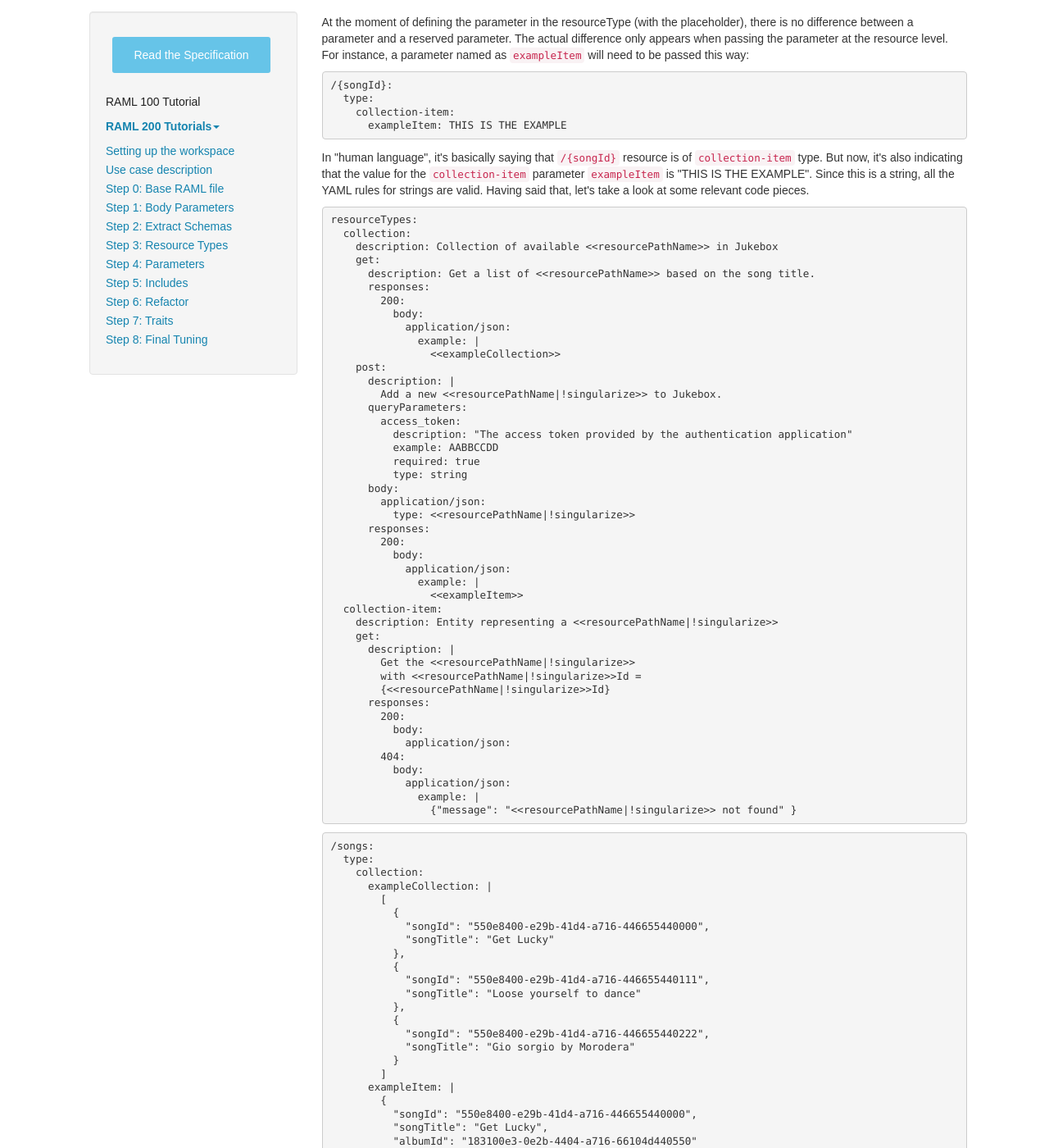
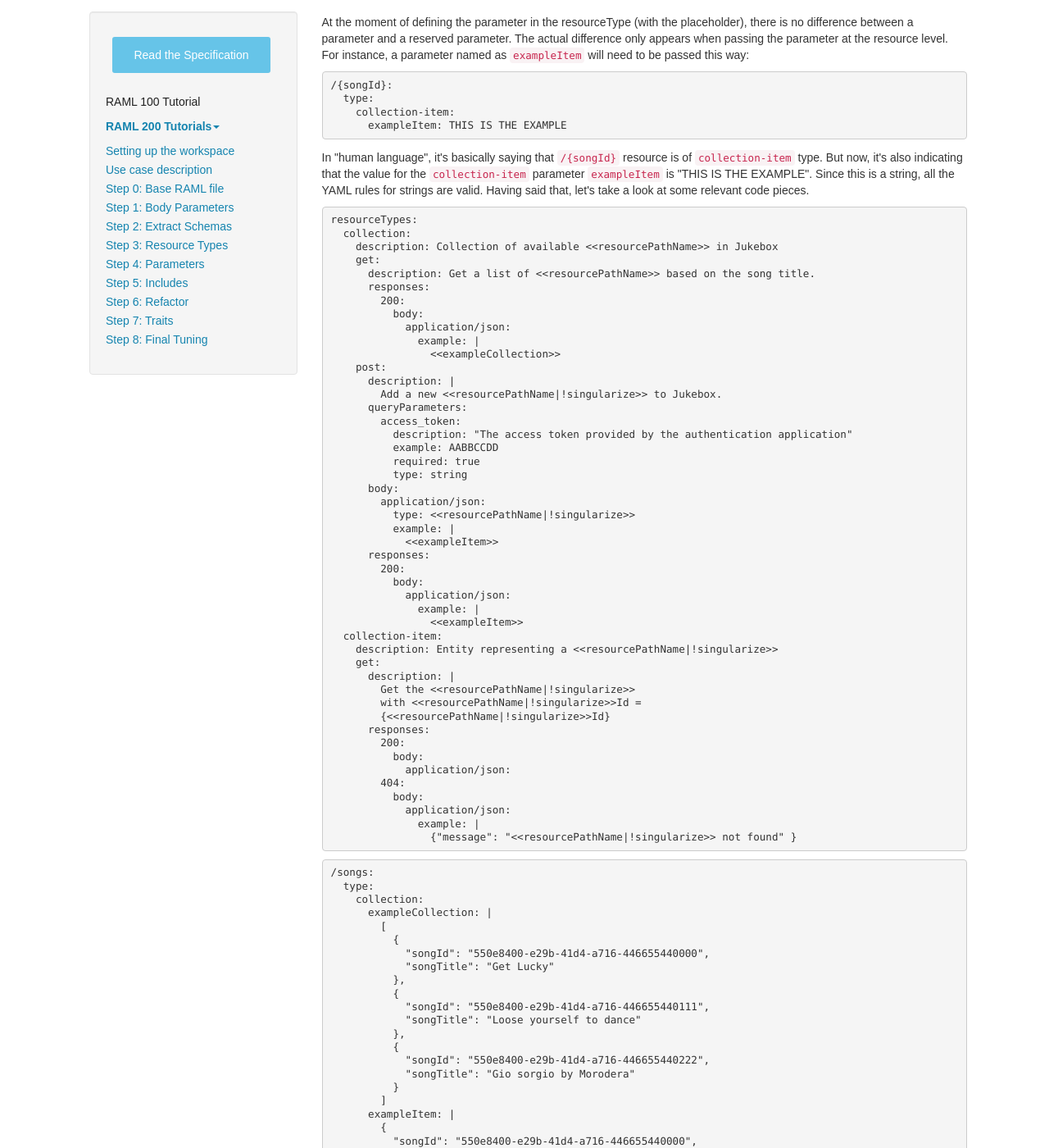
Before and after one commit to raml-org/raml-org, a Jekyll site: the page built from raml-200-tutorial.html, in a window 1280 px wide and 1400 px high, scrolled down 9192 px. Shown: the whole window at 82% size. Built offline with Jekyll 4.4.1, drawn with Linux system fonts in a browser that asks for light colours; nearby versions of some CDN libraries.

Commit message:
Adds exampleItem to collection resource

```diff
--- a/raml-200-tutorial.html
+++ b/raml-200-tutorial.html
@@ -467,6 +467,8 @@ permalink: /developers/raml-200-tutorial
       body:
         application/json:
           type: &lt;&lt;resourcePathName|!singularize&gt;&gt;
+          example: |
+            &lt;&lt;exampleItem&gt;&gt;
       responses:
         200:
           body:
```
